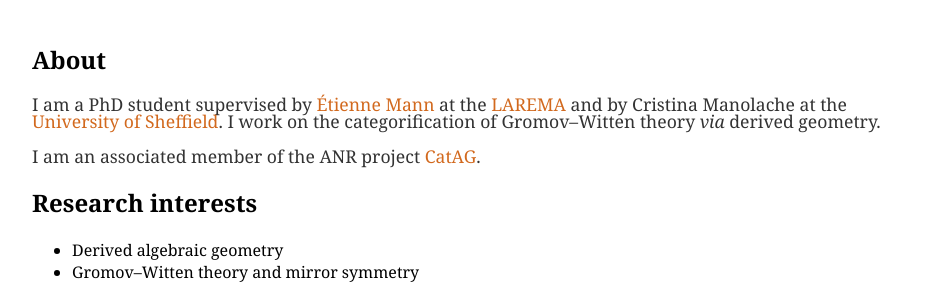
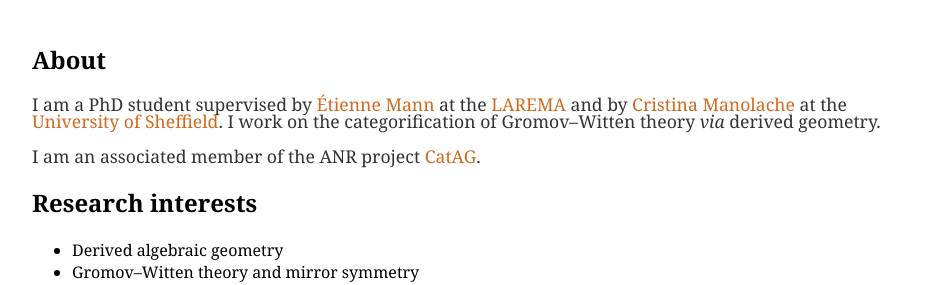
Before and after one commit to dskern/dskern.github.io, a Jekyll site: the page built from index.html, in a window 1280 px wide. Shown: the part 210-495 px from the top of the page, without its empty margins (160-1094 px from the left). Built offline with Jekyll 4.4.1, drawn with Linux system fonts in a browser that asks for light colours.

Commit message:
Update index.html

```diff
--- a/index.html
+++ b/index.html
@@ -5,7 +5,7 @@
 
 <h2>About</h2>
 
-<p>I am a PhD student supervised by <a href="https://math.univ-angers.fr/~mann/">Étienne Mann</a> at the <a href="https://recherche.math.univ-angers.fr/">LAREMA</a> and by Cristina Manolache at the <a href="http://alg-geom.group.shef.ac.uk">University of Sheffield</a>. I work on the categorification of Gromov&ndash;Witten theory <i>via</i> derived geometry.</p>
+<p>I am a PhD student supervised by <a href="https://math.univ-angers.fr/~mann/">Étienne Mann</a> at the <a href="https://recherche.math.univ-angers.fr/">LAREMA</a> and by <a href="http://maths.dept.shef.ac.uk/maths/staff_info_910.html">Cristina Manolache</a> at the <a href="http://alg-geom.group.shef.ac.uk">University of Sheffield</a>. I work on the categorification of Gromov&ndash;Witten theory <i>via</i> derived geometry.</p>
 
 <p>I am an associated member of the ANR project <a href="http://catag.math.cnrs.fr">CatAG</a>.</p>
 
```
